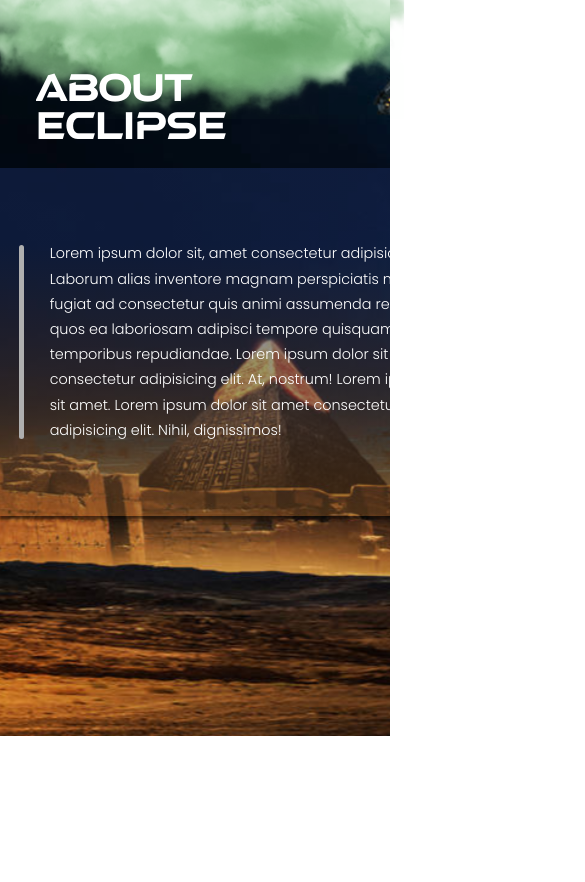
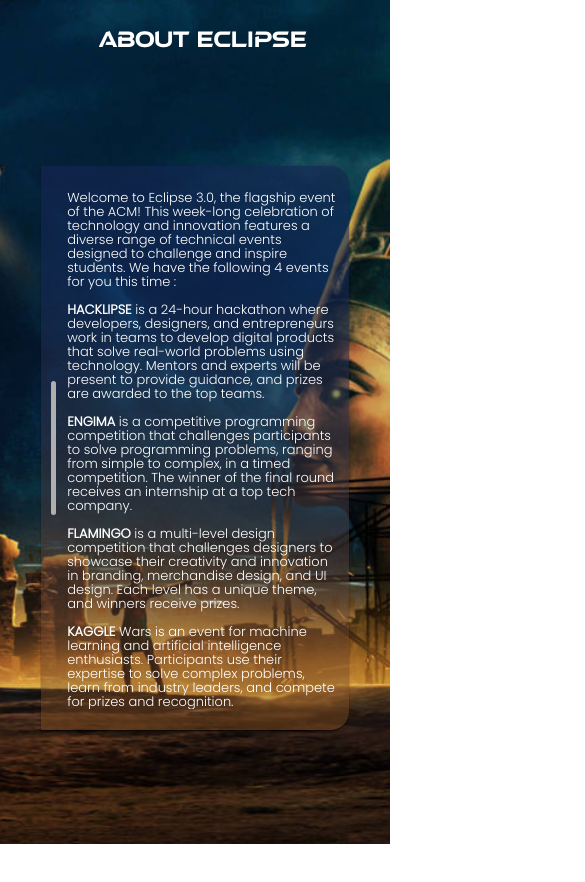
Before and after one commit to ACM-Thapar/Eclipse-v3, a React (Create React App) app in the folder client/: page /about in a window 390 px wide. Shown: the top 882 px of the page, 585 px wide, since content can reach past the window. After the commit the page ends 844 px from the top, so only its background shows below. Built offline with nearby package versions, Linux system fonts and the light colour scheme.

Commit message:
made about section responsive

```diff
--- a/client/src/App.css
+++ b/client/src/App.css
@@ -15,6 +15,9 @@
 }
 html{
   font-size: 62.5%;
+  background-image: url('./assets/images/About Section/About_bgimg.svg');
+  background-size: cover;
+  background-repeat: no-repeat;
 }
 
 #AboutContainer{
@@ -22,10 +25,12 @@
   flex-direction: column;
   width:100%;
   height: 100vh;
-  background-image: url('./assets/images/About Section/About_bgimg.svg');
-  background-size: cover;
-  background-position: 0rem -15.0rem;
+  /* background-image: url('./assets/images/About Section/About_bgimg.svg');
+  background-size: cover; */
+  /* background-position: 0rem -15.0rem; */
   background-repeat: no-repeat;
+  /* justify-content: center; */
+  /* align-items: center; */
 }
 #clouds{
   display: flex;
@@ -52,7 +57,7 @@
   font-size: 4.8rem;
   font-family: 'abouteclipseheading';
   margin-left: 5.0rem;
-  margin-top: 10.0rem;
+  margin-top: 3.0rem;
   z-index: 1;
   animation-name: slideRight;
   animation-duration: 1.5s;
@@ -65,31 +70,34 @@
   align-items: center;
   justify-content: space-around;
   justify-content: space-evenly;
-  margin-top: 1.2rem;
-  height: 43.0rem;
-  width: 64.0rem;
+  margin-top: 3rem;
+  height: 65.0rem;
+  width: 90rem;
   background: linear-gradient(180.06deg, rgba(21, 38, 83, 0.6) 21.93%, rgba(137, 82, 32, 0.432) 99.95%);
   box-shadow: 0rem .4rem .4rem rgba(0, 0, 0, 0.25), 0rem .4rem .4rem rgba(0, 0, 0, 0.25), 0rem .4rem .4rem rgba(0, 0, 0, 0.25);
   border-top-right-radius: 5.7rem;
   border-bottom-right-radius: 5.7rem;
-  padding: 2.7rem;
+  padding: 3.0rem;
   line-height: 3.5rem;
   animation-name: slideRight;
   animation-duration: 1.5s;
   animation-iteration-count: 1;
   animation-delay: 2s;
+  overflow: auto;
+  /* overflow-y: auto; */
 }
 #VerticalSpan{
-  height: 27.0rem;
+  height: 40.0rem;
   border-left: thick solid #AFAFAF;
   border-radius: 10.0rem;
   margin-right: 3.5rem;
+  padding-top: 2rem;
 
 }
 #Text{
   font-family: 'AboutText';
   color: white;
-  font-size: 2.0rem;
+  font-size: 2.5rem;
   animation-name: slideRight;
   animation-duration: 1.5s;
   animation-iteration-count: 1;
@@ -98,7 +106,7 @@
 
 #button{
   margin-left: 57.0rem;
-  margin-top: -3.5rem;
+  margin-top: -25rem;
 }
 #KnowMe{
   display: block;
@@ -112,10 +120,19 @@
   padding: 0rem 2.8rem;
   line-height: 4.5rem;
 }
-
+/* @media (max-width:1744px){
+  html{
+    font-size: 55%;
+  }
+} */
+@media (max-width:1530px){
+  html{
+    font-size: 45%;
+  }
+}
 @media (max-width:1234px){
   html{
-    font-size: 55%;
+    font-size: 35%;
   }
 }
 @media (max-width:850px){
@@ -123,19 +140,139 @@
     font-size: 50%;
   }
 }
-@media (max-width:680px){
+@media (max-width:801px){
   html{
     font-size: 45%;
     background-position: center center;
-    background-size: contain;
+    /* background-size: contain; */
+    background-attachment: fixed;
+  }
+}
+@media (max-width:713px){
+  html{
+    font-size: 40%;
+    background-position: center center;
+    /* background-size: contain; */
+    background-attachment: fixed;
+  }
+  #AboutContainer{
+    align-items: center;
+  }
+  #AboutHeading{
+    margin-top: 10rem;
+  }
+  #TextContainer{
+    /* display: flex; */
+    /* margin: auto; */
+    margin-top: 80px;
+  }
+}
+@media (max-width:660px){
+  html{
+    font-size: 30%;
+    background-position: center center;
+    /* background-size: contain; */
+    background-attachment: fixed;
+  }
+ #Text{
+  margin-top: -20rem;
+ }
+  #TextContainer{
+    /* display: flex; */
+    /* margin: auto; */
+    height: 100rem;
+    padding: 2 rem;
+    margin-top: 80px;
+  }
+}
+
+@media (max-width:553px){
+  html{
+    font-size: 25%;
+    background-position: center center;
+    /* background-size: contain; */
     background-attachment: fixed;
   }
   #TextContainer{
     display: flex;
-    margin: auto;
-    margin-top: 20px;
+    /* margin: auto; */
+    /* margin-top: 170px; */
+  }
+
+}
+
+@media (max-width:450px){
+  html{
+    font-size: 20%;
+    background-position: center center;
+    /* background-size: contain; */
+    background-attachment: fixed;
+  }
+  #Text{
+    font-size: 13px;
+  }
+  #AboutHeading{
+    /* margin-top: -100px; */
+  }
+  #TextContainer{
+    display: flex;
+    /* margin: auto; */
+    margin-top: 50px;
+    height: 140rem;
+  }
+  #AboutHeading{
+    font-size: 20px;
+    margin-top: 20rem;
   }
 }
+@media (max-width:415px){
+  html{
+    font-size: 25%;
+    background-position: center center;
+    /* background-size: contain; */
+    background-attachment: fixed;
+  }
+  #Text{
+    font-size: 13px;
+    line-height: 18px;
+  }
+  #AboutHeading{
+    /* margin-top: -100px; */
+  }
+  #TextContainer{
+    display: flex;
+    /* margin: auto; */
+    margin-top: 50px;
+    height: 155rem;
+  }
+  #AboutHeading{
+    font-size: 20px;
+    margin-top: 20rem;
+  }
+}
+@media (max-width:400px){
+  html{
+    font-size: 20%;
+    background-position: center center;
+    /* background-size: contain; */
+    background-attachment: fixed;
+  }
+  #AboutHeading{
+    margin-top:30px;
+  }
+  #TextContainer{
+    display: flex;
+    height: 170rem;
+    margin-top: 20px;
+    margin: auto;
+  }
+  #Text{
+    line-height: 14px;
+    margin-top: -80px;
+
+  }
+}
+
 
 /* @keyframes slideUp {
   from {
--- a/client/src/pages/About.jsx
+++ b/client/src/pages/About.jsx
@@ -8,26 +8,34 @@
         <>
             <div id="AboutContainer" >
 
-                    <div id="clouds">
+                    {/* <div id="clouds">
                         <img src={cloud_left} alt="" id="left" />
                         <img src={cloud_middle} alt="" id="middle" />
                         <img src={cloud_right} alt="" id="right" />
-                    </div>
+                    </div> */}
                 <span id="AboutHeading" >ABOUT ECLIPSE</span>
 
                 <div id="TextContainer">
 
                     <div id="VerticalSpan"></div>
                     <div id="Text">
-                        Lorem ipsum dolor sit, amet consectetur adipisicing elit. Laborum alias inventore magnam perspiciatis nesciunt, fugiat ad consectetur quis animi assumenda reprehenderit quos ea laboriosam adipisci tempore quisquam? Ipsam, temporibus repudiandae.
-                        Lorem ipsum dolor sit amet consectetur adipisicing elit. At, nostrum! Lorem ipsum dolor sit amet. Lorem ipsum dolor sit amet consectetur adipisicing elit. Nihil, dignissimos!
+                        <br /><br /><br /><br /><br /><br />
+                    Welcome to Eclipse 3.0, the flagship event of the ACM! This week-long celebration of technology and innovation features a diverse range of technical events designed to challenge and inspire students. We have the following 4 events for you this time :
+                    <br /><br />
+                    <b>HACKLIPSE</b> is a 24-hour hackathon where developers, designers, and entrepreneurs work in teams to develop digital products that solve real-world problems using technology. Mentors and experts will be present to provide guidance, and prizes are awarded to the top teams.
+                    <br /><br />
+                    <b>ENGIMA</b> is a competitive programming competition that challenges participants to solve programming problems, ranging from simple to complex, in a timed competition. The winner of the final round receives an internship at a top tech company.
+                    <br /><br />
+                    <b>FLAMINGO</b> is a multi-level design competition that challenges designers to showcase their creativity and innovation in branding, merchandise design, and UI design. Each level has a unique theme, and winners receive prizes.
+                    <br /><br />
+                    <b>KAGGLE</b> Wars is an event for machine learning and artificial intelligence enthusiasts. Participants use their expertise to solve complex problems, learn from industry leaders, and compete for prizes and recognition.
                     </div>
                 </div>
                 </div>
 
-                <div id="button">
+                {/* <div id="button">
                     <button id="KnowMe">Know me</button>
-                </div>
+                </div> */}
         </>
     )
 }
```
Also changed, not shown: 2 other files (tests, documents, lock files or other folders).
